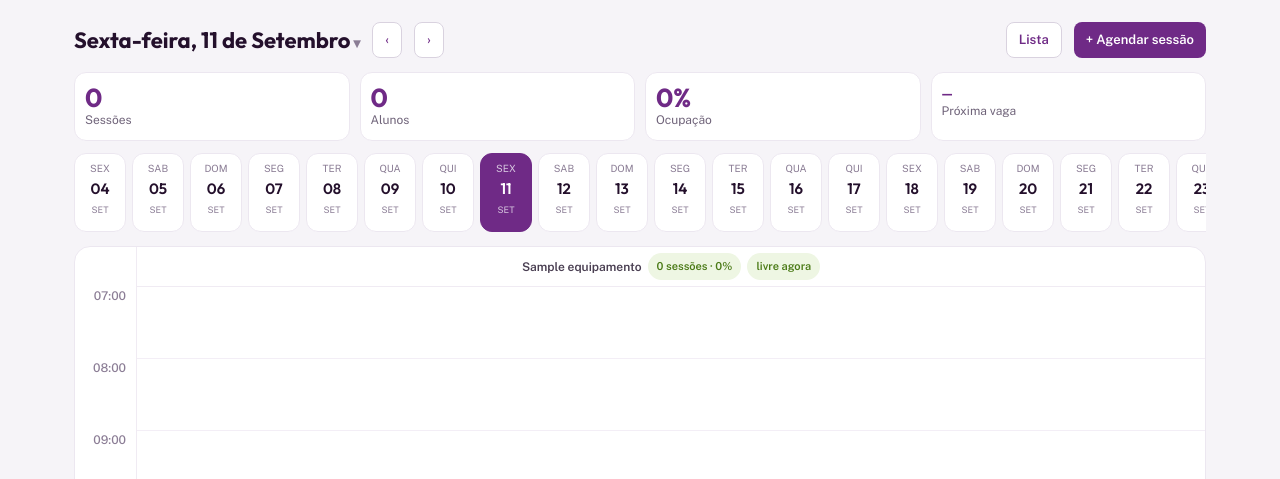
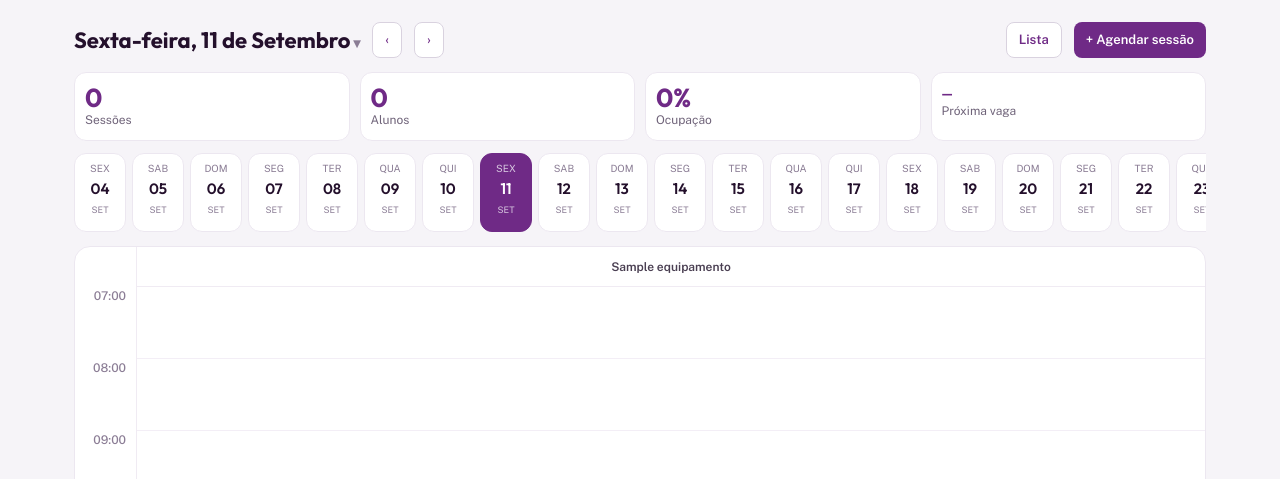
Before and after one commit to Victormartinsilva/studio-fitness, a Django app: page /agenda/grade/ in a window 1280 px wide. Shown: the part 62-541 px from the top of the page. Run offline with Django 5.2, Linux system fonts and the light colour scheme; a user stored in the database is signed in; tables that the repository leaves empty hold one stand-in row (values such as "Sample post").

Commit message:
Remove tags de sessoes/ocupacao/agora do cabecalho de cada coluna
Cabecalho de cada equipamento na grade volta a mostrar so o nome (e a
etiqueta de status quando nao esta ativo). O numero de sessoes/% de
ocupacao por equipamento e o indicador "ocupado agora"/"livre agora"
poluiam visualmente ao lado do nome; a ocupacao geral do dia continua
visivel nos KPIs do topo.

```diff
--- a/apps/agenda/grade.py
+++ b/apps/agenda/grade.py
@@ -183,8 +183,6 @@ def grade(request):
     total_sessoes = resumo["total_sessoes"] - sessoes_canceladas_no_dia
     ocupacao = resumo["ocupacao_pct"]
 
-    minutos_agora = _minutos(agora, dia) if dia == hoje else None
-
     colunas = []
     for equipamento in equipamentos:
         blocos = []
@@ -241,18 +239,11 @@ def grade(request):
             professor_id_para_vaga = professor_logado.id if professor_logado is not None else None
             vagas = _vagas_livres(ocupados, dia, equipamento.id, agora, professor_id=professor_id_para_vaga)
 
-        ocupado_agora = (
-            minutos_agora is not None
-            and any(inicio_min <= minutos_agora < fim_min for inicio_min, fim_min in ocupados)
-        )
-
         colunas.append(
             {
                 "equipamento": equipamento,
                 "blocos": blocos,
                 "vagas": vagas,
-                "resumo": resumo["por_equipamento"].get(equipamento.nome),
-                "ocupado_agora": ocupado_agora,
             }
         )
 
--- a/templates/agenda/grade.html
+++ b/templates/agenda/grade.html
@@ -64,20 +64,7 @@
         <div class="coluna">
             <div class="cabeca">
                 {{ coluna.equipamento.nome }}
-                {% if coluna.equipamento.status == 'ativo' %}
-                {% if coluna.resumo %}
-                <span class="tag ok">{{ coluna.resumo.qtd }} sessões · {{ coluna.resumo.ocupacao_pct }}%</span>
-                {% else %}
-                <span class="tag ok">0 sessões · 0%</span>
-                {% endif %}
-                {% if dia_eh_hoje %}
-                {% if coluna.ocupado_agora %}
-                <span class="tag aviso">ocupado agora</span>
-                {% else %}
-                <span class="tag ok">livre agora</span>
-                {% endif %}
-                {% endif %}
-                {% else %}
+                {% if coluna.equipamento.status != 'ativo' %}
                 <span class="tag aviso">{{ coluna.equipamento.get_status_display|lower }}</span>
                 {% endif %}
             </div>
```
